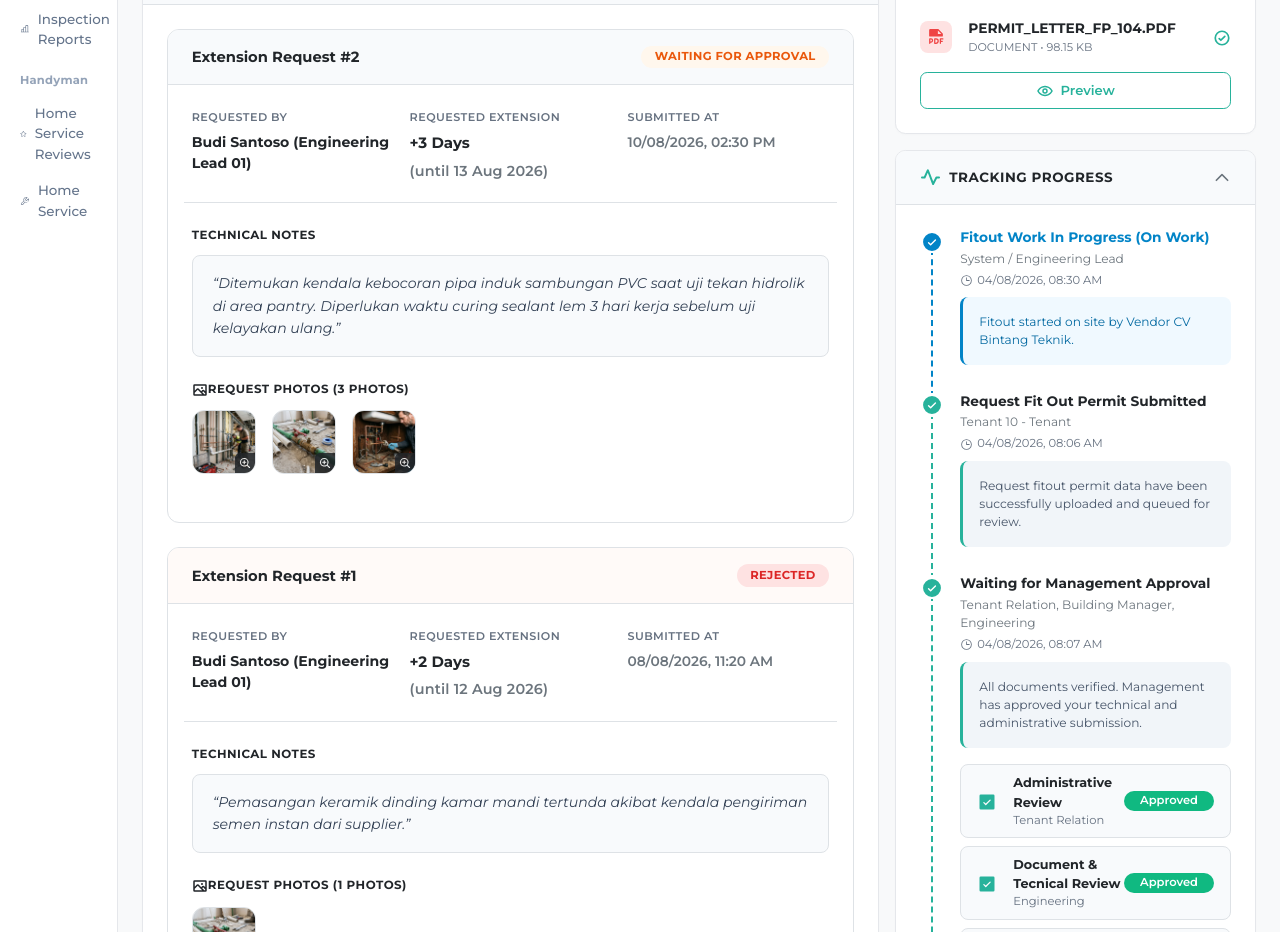
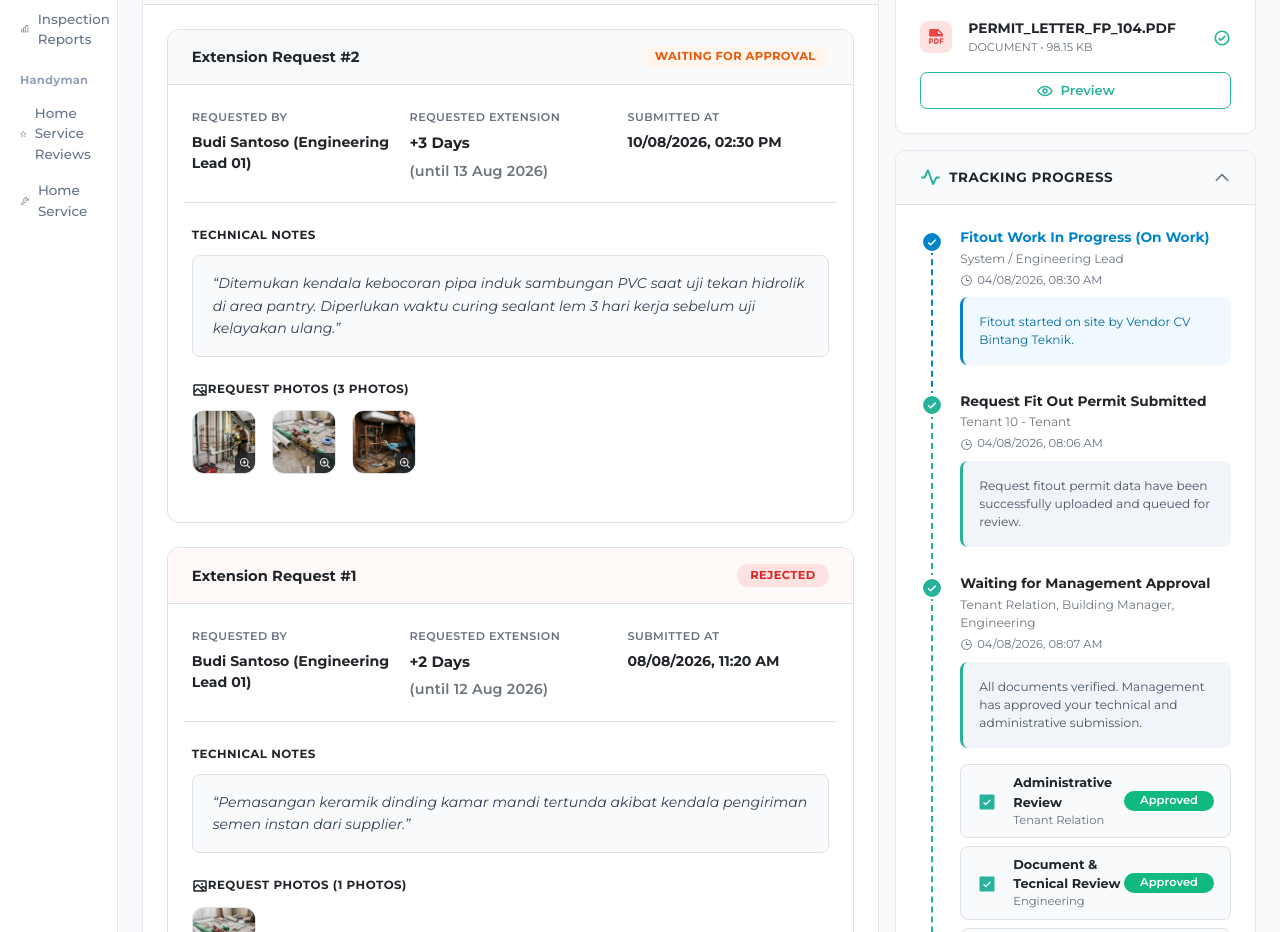
Before and after one commit to ProgrammerMuda/fit_out_extension, a React (Vite) app: page / in a window 1280 px wide. Shown: the part 1320-2252 px from the top of the page. Built offline with nearby package versions, Linux system fonts and the light colour scheme.

Commit message:
Update SUBMITTED AT date text to dark color

```diff
--- a/src/views/components/ExtensionHistoryCard.jsx
+++ b/src/views/components/ExtensionHistoryCard.jsx
@@ -150,7 +150,7 @@ export function ExtensionHistoryCard({ extensionLogs = [] }) {
                         >
                           SUBMITTED AT
                         </div>
-                        <div className="text-secondary fw-semibold" style={{ fontSize: '0.86rem' }}>
+                        <div className="fw-bold text-dark" style={{ fontSize: '0.88rem' }}>
                           {item.requestedAt}
                         </div>
                       </div>
```
